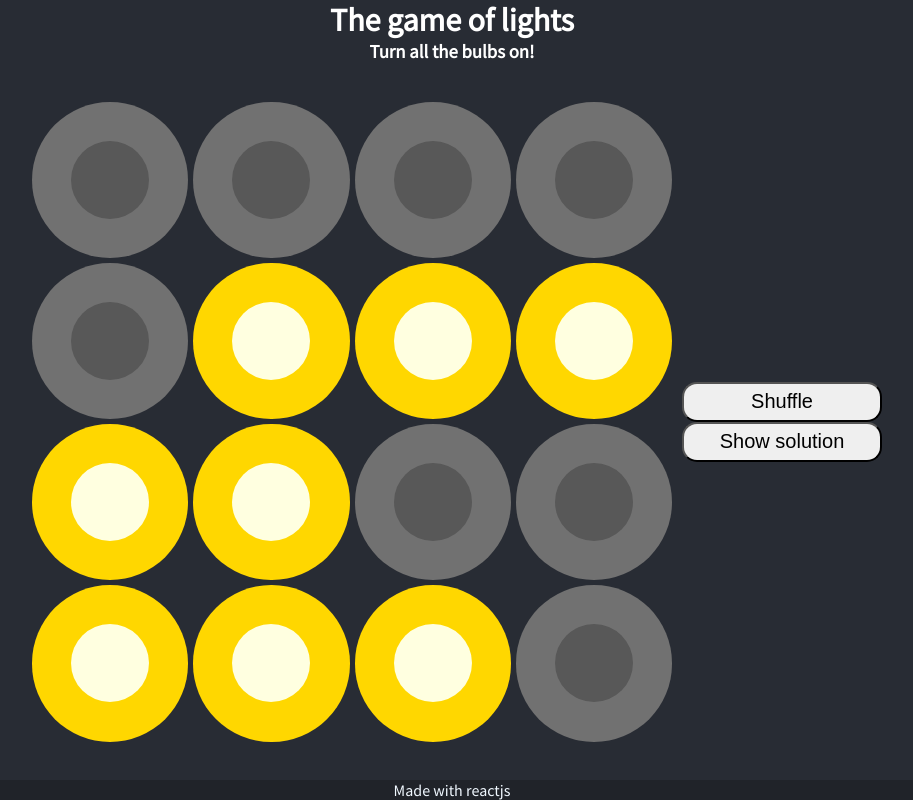
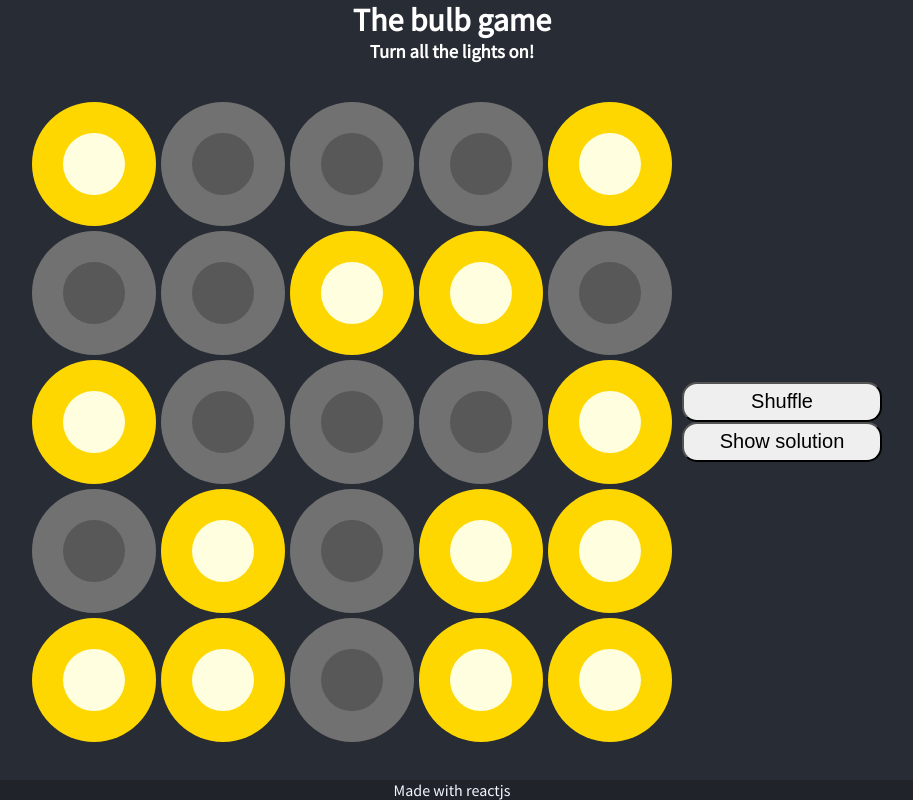
Before and after one commit to oowhyy/react-lights-game, a React (Create React App) app: page / in a window 1280 px wide. Shown: the whole page, without its empty margins (188-1101 px from the left). Built offline with nearby package versions, Linux system fonts and the light colour scheme.

Commit message:
add shuffle

```diff
--- a/src/App.jsx
+++ b/src/App.jsx
@@ -13,8 +13,8 @@ function App() {
       <div className="App">
          <main className="App-main">
             <div className="title">
-               <h1 className="name">The game of lights</h1>
-               <h3 className="description">Turn all the bulbs on!</h3>
+               <h1 className="name">The bulb game</h1>
+               <h3 className="description">Turn all the lights on!</h3>
             </div>
             <Game></Game>
 
--- a/src/components/Board.jsx
+++ b/src/components/Board.jsx
@@ -4,7 +4,7 @@ import { useState, useMemo } from 'react';
 function coinflip() {
    return Math.random() < 0.5;
 }
-const [rows, cols] = [4, 4];
+const [rows, cols] = [5, 5];
 const gridStyle = {
    display: "grid",
    gridTemplateColumns: `repeat(${cols}, 1fr)`,
@@ -14,9 +14,8 @@ const gridStyle = {
 
 
 
-export default function Board({ isSolution }) {
+export default function Board({ isSolution, pseudoSeed }) {
    const [bulbs, setBulbs] = useState(initBulbs(rows, cols));
-
    const neighbours = useMemo(() => initNeighbours(rows, cols), [rows, cols])
    useEffect(() => {
       let active = true;
@@ -24,7 +23,7 @@ export default function Board({ isSolution }) {
          shuffle(rows * cols)
       }
       return () => { active = false }
-   }, [])
+   }, [pseudoSeed])
 
    function initBulbs(m, n) {
       let arr = []
@@ -54,7 +53,7 @@ export default function Board({ isSolution }) {
       return arr;
    }
    function shuffle(total) {
-      console.log('shuffled')
+      // console.log('shuffled')
       for (let i = 0; i < total; i++) {
          if (coinflip()) {
             flip(i);
@@ -73,6 +72,7 @@ export default function Board({ isSolution }) {
 
    return (
       <div className='board' style={gridStyle}>
+         {/* <div>{pseudoSeed}</div> */}
          {bulbs.map((bulb) => <Bulb isSolution={isSolution} key={bulb.id} bulb={bulb} onClick={flip}></Bulb>)}
       </div>
    )
--- a/src/components/Game.jsx
+++ b/src/components/Game.jsx
@@ -3,14 +3,15 @@ import Board from './Board';
 import Button from './button/Button';
 export default function Game({ }) {
 	const [showSolution, setShowSolution] = useState(false);
+	const [pseudoSeed, setPseudoSeed] = useState(false);
 	return (
 		<div className="game">
 
-			<Board isSolution={showSolution}></Board>
+			<Board isSolution={showSolution} pseudoSeed={pseudoSeed}></Board>
 
 			<div className="button-container">
 
-				<Button>Shuffle</Button>
+				<Button onClick={() => { setPseudoSeed(!pseudoSeed) }}>Shuffle</Button>
 				<Button onClick={() => { setShowSolution(!showSolution) }}>{showSolution ? 'Hide' : 'Show'} solution</Button>
 			</div>
 		</div>
```
